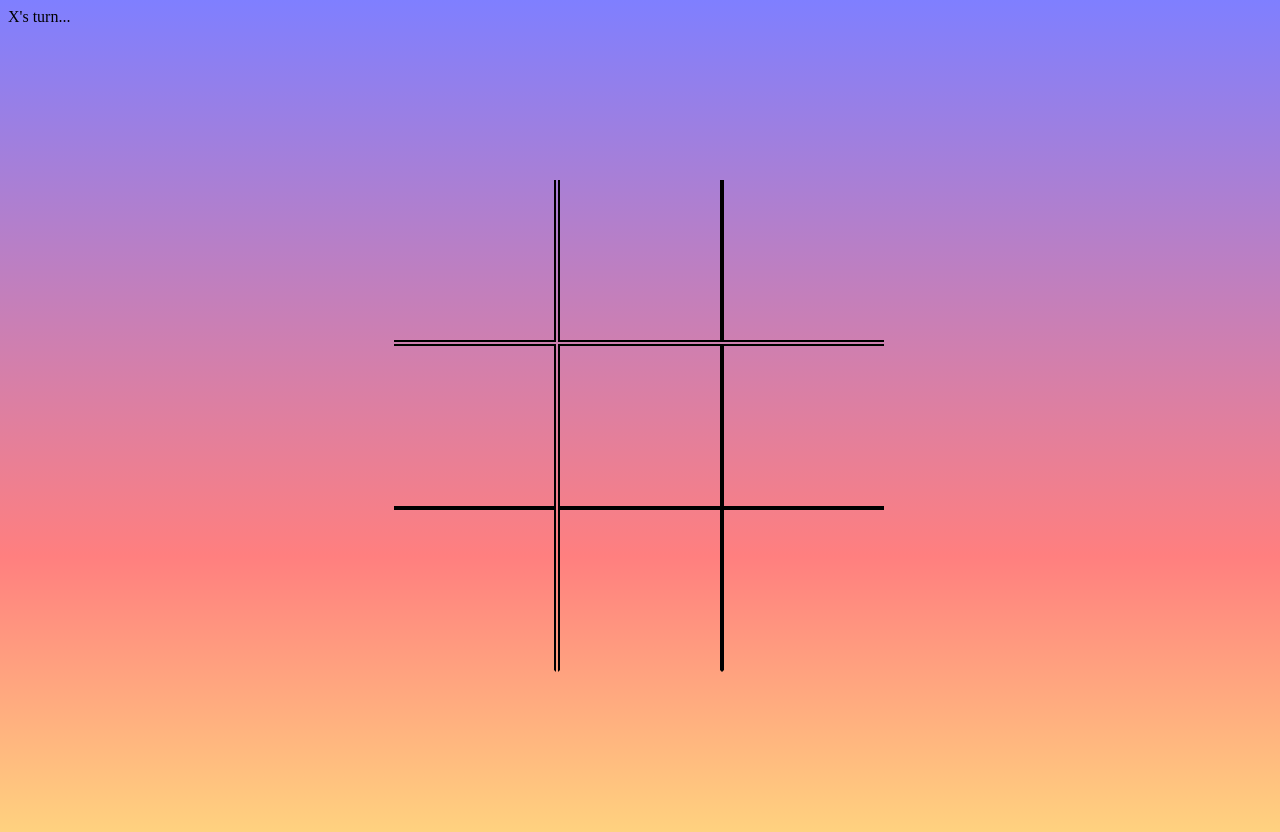
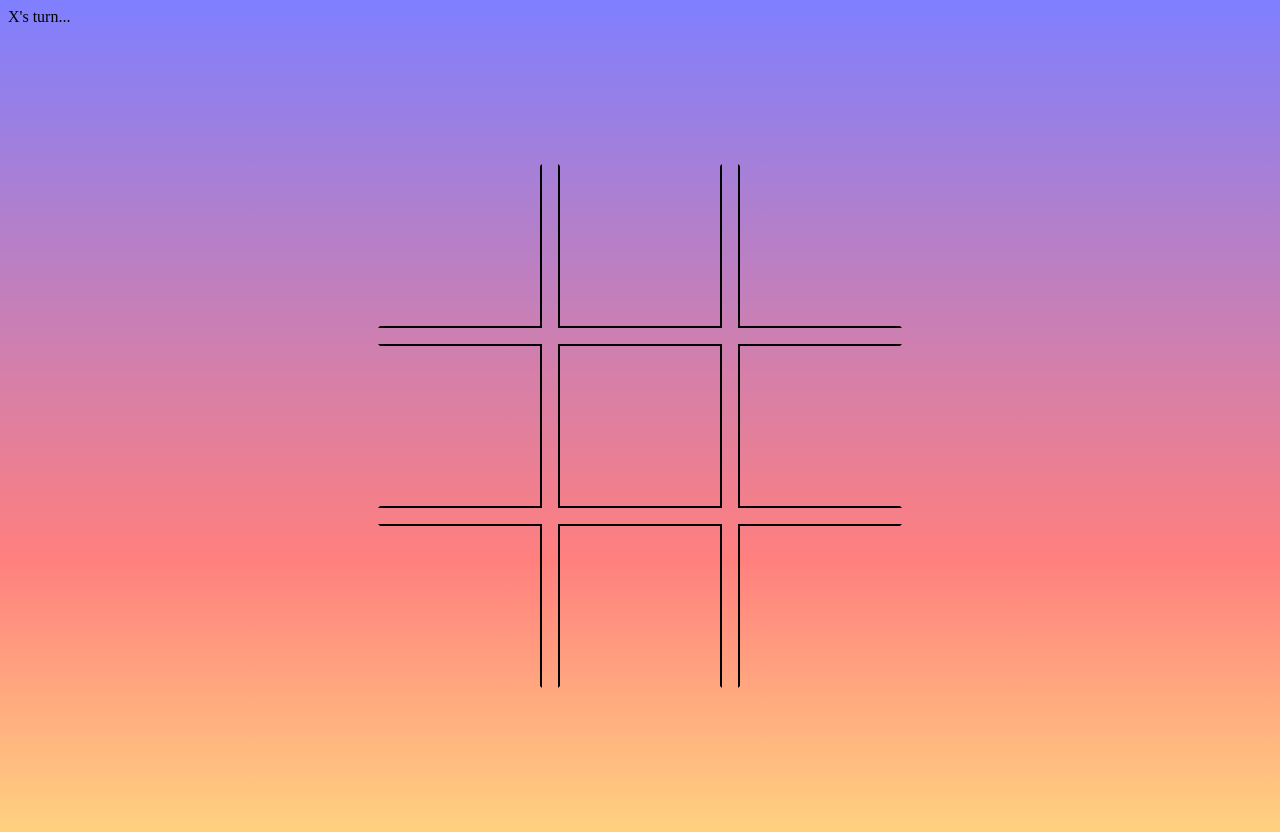
Before and after one commit to MonikaChris/tic-tac-toe, a plain HTML site: page index.html in a window 1280 px wide. Drawn offline with Linux system fonts and the light colour scheme.

Commit message:
Style grid

```diff
--- a/styles.css
+++ b/styles.css
@@ -11,6 +11,8 @@ body {
 
 #board {
     display: grid;
+    column-gap: 1rem;
+    row-gap: 1rem;
 }
 
 .cell {
@@ -23,7 +25,7 @@ body {
 }
 
 .top-cell {
-    border-top: transparent;
+    border-top: 2px solid transparent;
 }
 
 .bottom-cell {
@@ -31,9 +33,9 @@ body {
 }
 
 .left-cell {
-    border-left: transparent;
+    border-left: 2px solid transparent;
 }
 
 .right-cell {
-    border-right: transparent;
+    border-right: 2px solid transparent;
 }
```
